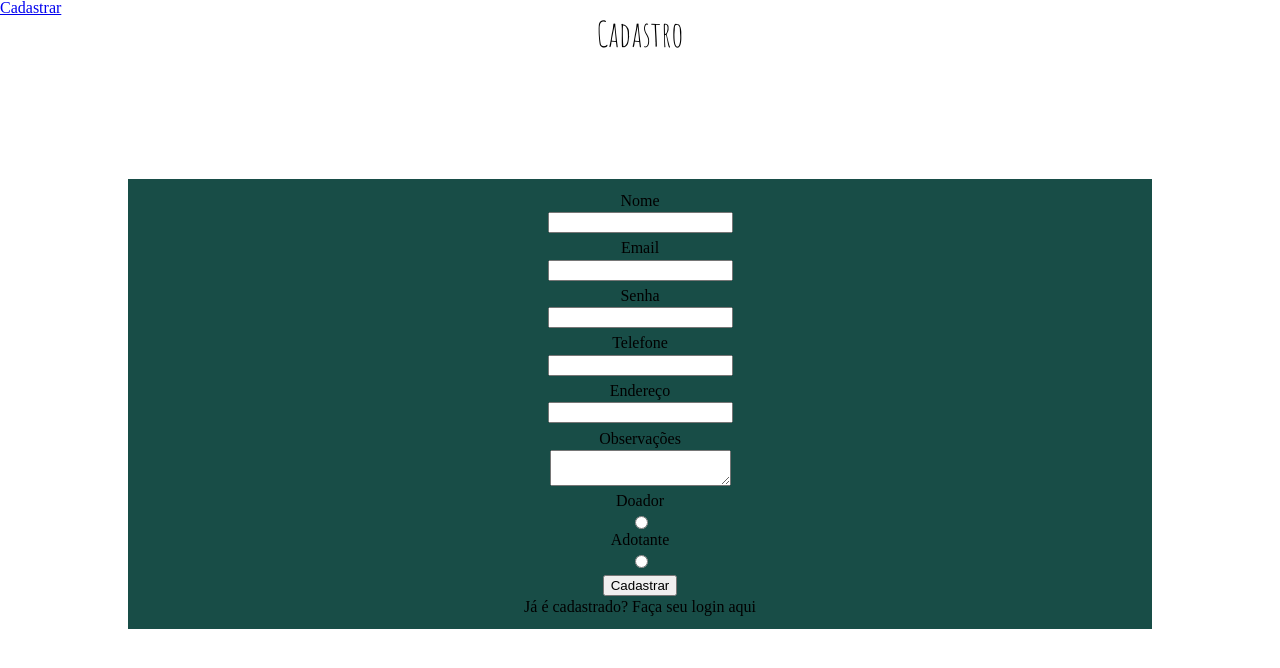
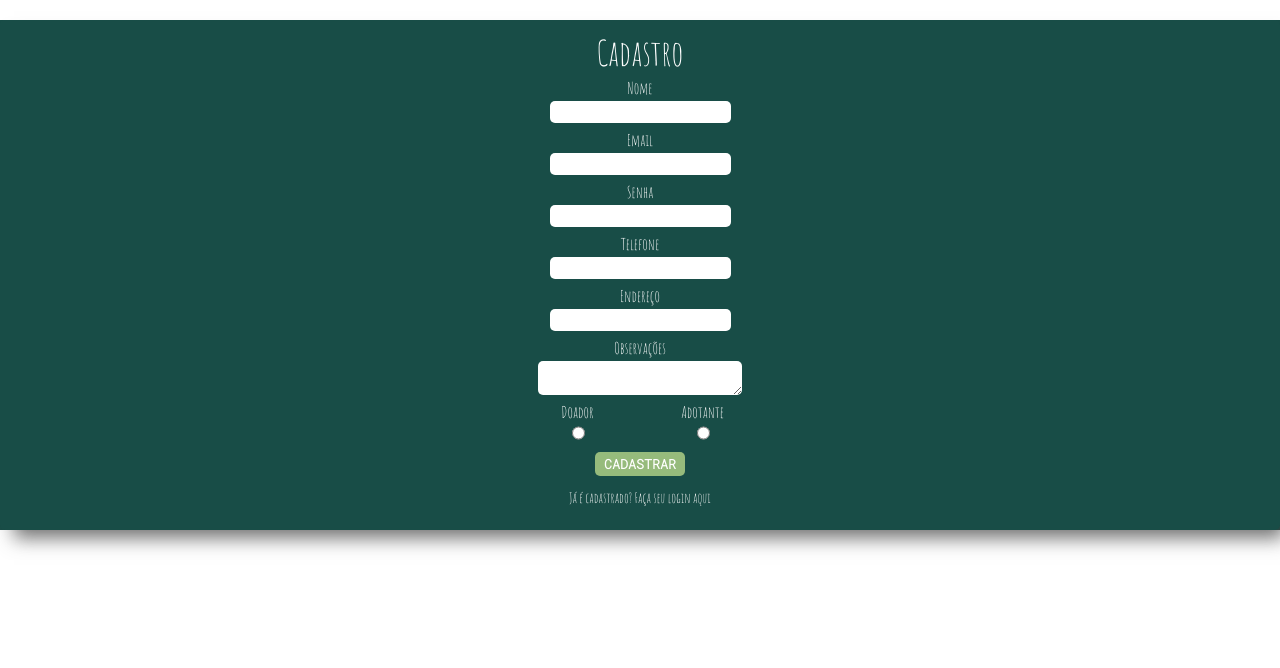
Before and after one commit to fernandochi/Adote_um_humano, a React (Create React App) app: page /register in a window 1280 px wide. Shown: the top 668 px of the page. Built offline with nearby package versions, Linux system fonts and the light colour scheme.

Commit message:
fix: fixing some styles

```diff
--- a/src/App.js
+++ b/src/App.js
@@ -3,7 +3,7 @@ import RegisterUser from "./pages/Register";
 const App = () => {
   return (
     <>
-      <Link to="/register">Cadastrar</Link>
+      {/* <Link to="/register">Cadastrar</Link> */}
       <Switch>
         <Route exact path="/">
           <h1>awasome app</h1>
--- a/src/pages/Register/index.js
+++ b/src/pages/Register/index.js
@@ -9,6 +9,8 @@ import {
   Label,
   Input,
   TextArea,
+  Checkbox,
+  CheckboxContainer,
   Errors,
   Button,
   Link,
@@ -34,14 +36,13 @@ const RegisterUser = () => {
       .number()
       .integer("Deve ser um número inteiro")
       .positive("Não deve ser um número negativo")
-      .typeError("Deve conter um número")
+      .typeError("Campo deve conter um número")
       .required("Campo obrigatório"),
     address: yup.string().required("Campo obrigatório"),
     comments: yup.string(),
     typeOfUser: yup
       .string()
-      .oneOf(["donor", "adopter"])
-      .required("Um dos campos deve ser marcado"),
+      .oneOf(["donor", "adopter"], "Você deve selecionar um dos campos"),
   });
 
   const { register, handleSubmit, errors } = useForm({
@@ -54,8 +55,8 @@ const RegisterUser = () => {
 
   return (
     <Container>
-      <Title>Cadastro</Title>
       <Form onSubmit={handleSubmit(handleForm)}>
+        <Title>Cadastro</Title>
         <Label htmlFor="name">Nome</Label>
         <Input name="name" ref={register} />
         <Errors>{errors.name?.message}</Errors>
@@ -74,10 +75,26 @@ const RegisterUser = () => {
         <Label htmlFor="comments">Observações</Label>
         <TextArea name="comments" ref={register} />
         <Errors>{errors.comments?.message}</Errors>
-        <Label htmlFor="typeOfUser">Doador</Label>
-        <Input type="radio" name="typeOfUser" value="donor" ref={register} />
-        <Label htmlFor="typeOfUser">Adotante</Label>
-        <Input type="radio" name="typeOfUser" value="adopter" ref={register} />
+        <CheckboxContainer>
+          <Checkbox>
+            <Label htmlFor="typeOfUser">Doador</Label>
+            <Input
+              type="radio"
+              name="typeOfUser"
+              value="donor"
+              ref={register}
+            />
+          </Checkbox>
+          <Checkbox>
+            <Label htmlFor="typeOfUser">Adotante</Label>
+            <Input
+              type="radio"
+              name="typeOfUser"
+              value="adopter"
+              ref={register}
+            />
+          </Checkbox>
+        </CheckboxContainer>
         <Errors>{errors.typeOfUser?.message}</Errors>
         <Button type="submit">Cadastrar</Button>
         <Link onClick={() => history.push("/login")}>
--- a/src/pages/Register/style.js
+++ b/src/pages/Register/style.js
@@ -2,37 +2,105 @@ import styled from "styled-components";
 
 const Container = styled.div`
   width: 100%;
-  /* height: 100%; */
+  height: 100%;
+  background-color: #184d47;
+  font-family: "Amatic SC", cursive;
 `;
 
 const Title = styled.h1`
   text-align: center;
-  font-family: "Amatic SC", cursive;
   font-size: 35px;
+  margin-bottom: 6px;
 `;
 
 const Form = styled.form`
+  color: white;
   display: flex;
   flex-direction: column;
   align-items: center;
   justify-content: space-evenly;
-  background-color: #184d47;
-  width: 80%;
-  height: 450px;
-  margin: 10% auto;
+  width: 100%;
+  height: 510px;
+  margin: 20px auto;
   padding: 10px;
+  border-radius: 5px;
+  box-shadow: 9px 13px 18px -5px rgba(64, 64, 64, 0.75);
 `;
 
-const Label = styled.label``;
+const Label = styled.label`
+  font-size: 16px;
+`;
 
-const Input = styled.input``;
+const Input = styled.input`
+  border: none;
+  outline: none;
+  border-radius: 5px;
+  height: 20px;
+`;
 
-const TextArea = styled.textarea``;
+const TextArea = styled.textarea`
+  border: none;
+  outline: none;
+  border-radius: 5px;
+  width: 200px;
+`;
 
-const Errors = styled.span``;
+const Checkbox = styled.div`
+  display: flex;
+  flex-direction: column;
+  justify-content: space-around;
+  align-items: center;
+  width: 150px;
+`;
 
-const Button = styled.button``;
+const CheckboxContainer = styled.div`
+  display: flex;
+  justify-content: center;
+  width: 250px;
+`;
 
-const Link = styled.span``;
+const Errors = styled.span`
+  font-size: 9px;
+  color: black;
+  font-weight: bolder;
+`;
 
-export { Container, Title, Form, Label, Input, TextArea, Errors, Button, Link };
+const Button = styled.button`
+  border: none;
+  outline: none;
+  border-radius: 5px;
+  height: 24px;
+  width: 90px;
+  font-family: "Roboto Mono", monospace;
+  font-weight: bold;
+  text-transform: uppercase;
+  color: white;
+  background-color: #96bb7c;
+  :hover {
+    background-color: #6c8759;
+    cursor: pointer;
+  }
+`;
+
+const Link = styled.span`
+  font-size: 14px;
+  margin: 10px 0;
+  :hover {
+    text-decoration: underline;
+    cursor: pointer;
+  }
+`;
+
+export {
+  Container,
+  Title,
+  Form,
+  Label,
+  Input,
+  TextArea,
+  Checkbox,
+  CheckboxContainer,
+  Errors,
+  Button,
+  Link,
+};
```
Also changed, not shown: 1 other file (tests, documents, lock files or other folders).
